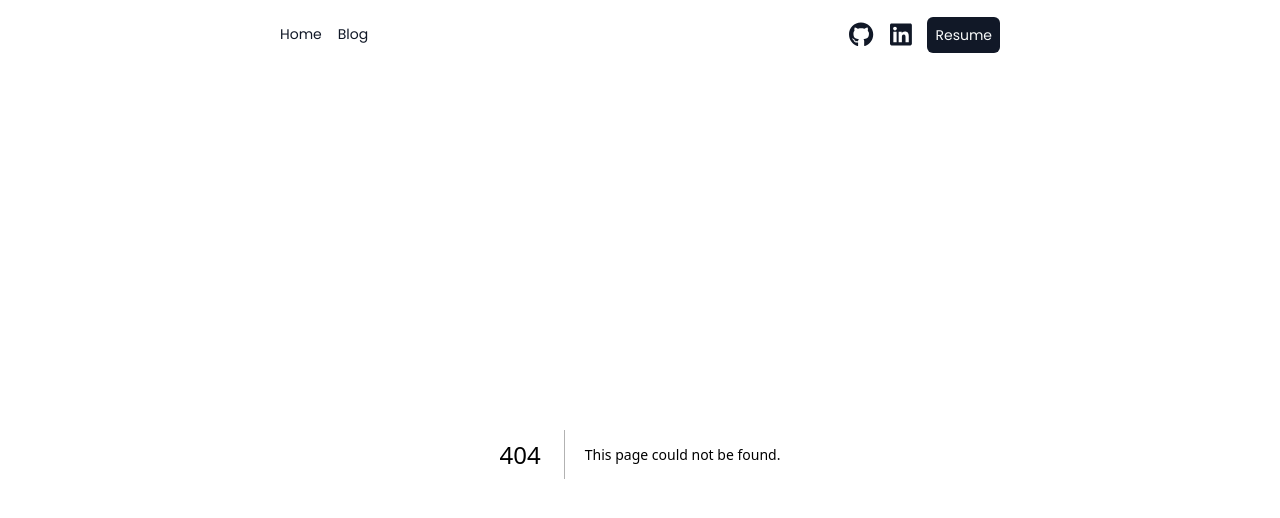
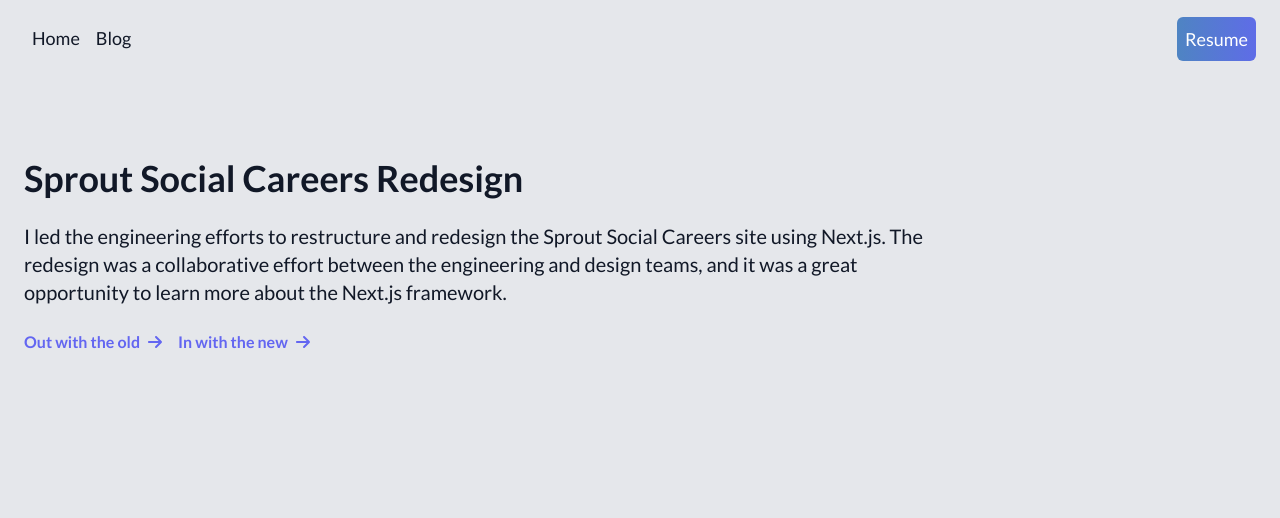
Before and after one commit to ABStein/official-blog, a Next.js app: page /projects/careers-redesign in a window 1280 px wide. Before the commit this address had no page. Shown: the top 518 px of the page. Built offline with nearby package versions, Linux system fonts and the light colour scheme.

Commit message:
optimize new layout to use grid and add a project

```diff
--- /dev/null
+++ b/app/(pages)/projects/careers-redesign/page.js
@@ -0,0 +1,50 @@
+import { FontAwesomeIcon } from '@fortawesome/react-fontawesome';
+import { faArrowRight } from '@fortawesome/free-solid-svg-icons';
+import Link from 'next/link';
+
+const project = {
+    title: 'Sprout Social Careers Redesign',
+    description: 'I led the engineering efforts to restructure and redesign the Sprout Social Careers site using Next.js. The redesign was a collaborative effort between the engineering and design teams, and it was a great opportunity to learn more about the Next.js framework.',
+    oldUrl: 'https://web.archive.org/web/20221029232535/https://sproutsocial.com/careers/',
+    newUrl: 'https://sproutsocial.com/careers/',
+};
+
+
+export default function ProjectPage({ params }) {
+    params = project
+    return (
+        <main className='py-16 lg:py-24'>
+            <div className='responsive-content-width'>
+                <div className='grid lg:grid-cols-8'>
+                    <div className='lg:col-span-6'>
+                        <h1 className='text-4xl font-semibold text-gray-900'>
+                            {params.title}
+                        </h1>
+                        <p className='text-xl text-gray-900 pt-6'>
+                            {params.description}
+                        </p>
+                        <div className='flex items-center'>
+                            <div className='pt-6 pr-4'>
+                                <Link href={params.oldUrl} className='text-indigo-500 font-semibold inline-block group' target='_blank'>
+                                    <div className='flex justify-center items-center'>
+                                        <span>Out with the old</span>
+                                        <FontAwesomeIcon icon={faArrowRight} className='text-indigo-500 ml-2 transition-transform group-hover:translate-x-1' />
+                                    </div>
+                                </Link>
+                            </div>
+
+                            <div className='pt-6 pr-4'>
+                                <Link href={params.newUrl} className='text-indigo-500 font-semibold inline-block group' target='_blank'>
+                                    <div className='flex justify-center items-center'>
+                                        <span>In with the new</span>
+                                        <FontAwesomeIcon icon={faArrowRight} className='text-indigo-500 ml-2 transition-transform group-hover:translate-x-1' />
+                                    </div>
+                                </Link>
+                            </div>
+                        </div>
+                    </div>
+                </div>
+            </div>
+        </main>
+    );
+}
--- a/app/Homepage.module.scss
+++ b/app/Homepage.module.scss
@@ -12,13 +12,30 @@
     @media #{'screen and (min-width: 30rem)'} {
         background-image: url('https://rhbyzhuaaoerydufggrk.supabase.co/storage/v1/object/sign/Images/gradient-frame.svg?token=eyJhbGciOiJIUzI1NiIsInR5cCI6IkpXVCJ9.eyJ1cmwiOiJJbWFnZXMvZ3JhZGllbnQtZnJhbWUuc3ZnIiwiaWF0IjoxNzExNDgxNzY3LCJleHAiOjE3NDMwMTc3Njd9.KyQEsYWA8DanNm-etdowOhwwdLxnqBD_tolUVlyg0LI&t=2024-03-26T19%3A36%3A07.554Z');
         background-repeat: no-repeat;
-        background-position: right calc(50% + -227px) bottom calc(50% + 425px);
-        background-size: clamp(1px, 80%, 355px) auto;
+        background-position: right calc(50% + -227px) bottom calc(50% + 650px);
+        background-size: clamp(1px, 100%, 350px) auto;
     }
     @media #{'screen and (min-width: 64rem)'} {
         background-image: url('https://rhbyzhuaaoerydufggrk.supabase.co/storage/v1/object/sign/Images/gradient-frame.svg?token=eyJhbGciOiJIUzI1NiIsInR5cCI6IkpXVCJ9.eyJ1cmwiOiJJbWFnZXMvZ3JhZGllbnQtZnJhbWUuc3ZnIiwiaWF0IjoxNzExNDgxNzY3LCJleHAiOjE3NDMwMTc3Njd9.KyQEsYWA8DanNm-etdowOhwwdLxnqBD_tolUVlyg0LI&t=2024-03-26T19%3A36%3A07.554Z');
         background-repeat: no-repeat;
-        background-position: right calc(50% + -227px) bottom calc(50% + 450px);
-        background-size: clamp(1px, 80%, 400px) auto;
+        background-position: right calc(50% + -227px) bottom calc(50% + 415px);
+        background-size: clamp(1px, 100%, 400px) auto;
     }
 }
+
+.background-animate {
+    background-size: 400%;
+    -webkit-animation: AnimationName 10s ease infinite;
+    -moz-animation: AnimationName 10s ease infinite;
+    animation: AnimationName 10s ease infinite;
+  }
+
+  @keyframes AnimationName {
+    0%,
+    100% {
+      background-position: 0% 50%;
+    }
+    50% {
+      background-position: 100% 50%;
+    }
+  }
--- a/app/components/ArticleCard/index.js
+++ b/app/components/ArticleCard/index.js
@@ -4,13 +4,13 @@
             className={`${modifier} flex flex-col overflow-hidden rounded-xl bg-clip-border h-full lg:hover:bg-gray-300 lg:hover:bg-opacity-30`}
         >
             <div className='p-6'>
-                <p className='block font-sans text-base antialiased font-normal leading-relaxed pb-4 text-indigo-500'>
+                <p className='block lg:text-lg text-base leading-relaxed pb-4 text-indigo-500'>
                     {date}
                 </p>
-                <h4 className='block font-sans text-2xl antialiased font-semibold leading-snug tracking-normal text-gray-900'>
+                <h4 className='block lg:text-xl text-lg font-semibold leading-snug tracking-normal text-gray-900'>
                     {title}
                 </h4>
-                <p className='block mt-3 font-sans text-xl antialiased font-normal leading-relaxed text-inherit text-gray-900'>
+                <p className='block lg:text-lg text-base mt-3 leading-relaxed text-inherit text-gray-900'>
                     {description}
                 </p>
             </div>
--- a/app/components/Navbar/Navbar.module.css
+++ /dev/null
@@ -1,9 +0,0 @@
-.active {
-    /* this rgb is from tailwind itself to represent indigo-500 */
-    border-bottom: 2px solid rgb(79 70 229);
-    transition: 1s;
-}
-
-.inactive {
-    border-bottom: 2px solid transparent;
-}
--- /dev/null
+++ b/app/components/Navbar/Navbar.module.scss
@@ -0,0 +1,28 @@
+.active {
+    /* this rgb is from tailwind itself to represent indigo-500 */
+    border-bottom: 2px solid rgb(79 70 229);
+    transition: 1s;
+}
+
+.inactive {
+    border-bottom: 2px solid transparent;
+}
+
+.background-animate {
+    background-size: 400%;
+    -webkit-animation: AnimationName 10s ease infinite;
+    -moz-animation: AnimationName 10s ease infinite;
+    animation: AnimationName 10s ease infinite;
+}
+
+@keyframes AnimationName {
+
+    0%,
+    100% {
+        background-position: 0% 50%;
+    }
+
+    50% {
+        background-position: 100% 50%;
+    }
+}
--- a/app/components/Navbar/index.js
+++ b/app/components/Navbar/index.js
@@ -1,25 +1,7 @@
 'use client'
 import Link from 'next/link';
 import { usePathname } from 'next/navigation'
-import styles from './Navbar.module.css';
-import { FontAwesomeIcon } from '@fortawesome/react-fontawesome';
-import {
-    faLinkedin,
-    faGithub,
-} from '@fortawesome/free-brands-svg-icons';
-
-const icons = [
-    {
-        href: 'https://github.com/ABStein',
-        icon: faGithub,
-        alt: 'Check out my Github'
-    },
-    {
-        href: 'https://www.linkedin.com/in/andrew-stein-755b8b11a',
-        icon: faLinkedin,
-        alt: 'Connect with me on LinkedIn'
-    },
-]
+import styles from './Navbar.module.scss';
 
 const links = [
     {
@@ -48,27 +30,14 @@
             <div className='flex justify-between items-center'>
                 <div className='flex flex-row'>
                     {links.map(({ href, label}) => (
-                        <Link key={href} className={`${isActive(href) ? styles['active'] : styles['inactive']} md:text-md text-sm text-gray-900 inline-block p-2 cursor-pointer`} href={href}>
+                        <Link key={href} className={`${isActive(href) ? styles['active'] : styles['inactive']} lg:text-lg md:text-base text-sm text-gray-900 inline-block p-2 cursor-pointer`} href={href}>
                             {label}
                         </Link>
                     ))}
                 </div>
-                <div className='flex items-center'>
-                    {icons.map(({icon, href, alt}, index) => (
-                        <Link
-                            href={href}
-                            className='nav-link hover:text-indigo-500 text-gray-900 text-xl px-2 py-1 '
-                            target='_blank'
-                            key={index}
-                            alt={alt}
-                        >
-                            <FontAwesomeIcon size='lg' icon={icon} />
-                        </Link>
-                    ))}
-                    <Link className='bg-gray-900 text-gray-50 hover:bg-indigo-500 hover:text-gray-50 mx-2 p-2 inline-block cursor-pointer md:text-md text-sm rounded-md nav-link' href='https://drive.google.com/file/d/1NRiEVTDCSEcLudo95zl7Nzces14OUURf/view?usp=drive_link' target='_blank' rel='noreferrer'>
-                        Resume
-                    </Link>
-                </div>
+                <Link className={`inline-block cursor-pointer lg:text-lg md:text-base text-sm rounded-md bg-gradient-to-r from-green-500 to-indigo-500 hover:from-indigo-500 hover:to-green-500 ${styles['background-animate']} p-2 text-white`} href='https://drive.google.com/file/d/1NRiEVTDCSEcLudo95zl7Nzces14OUURf/view?usp=drive_link' target='_blank' rel='noreferrer'>
+                    Resume
+                </Link>
             </div>
         </header>
     );
--- a/app/globals.scss
+++ b/app/globals.scss
@@ -52,10 +52,10 @@
     .responsive-content-width {
         @apply max-w-xl mx-auto px-4;
         @media #{'screen and (min-width: 48rem)'} {
-            @apply max-w-2xl mx-auto px-4;
+            @apply max-w-screen-md mx-auto px-4;
         }
-        @media #{'screen and (min-width: 64rem)'} {
-            @apply max-w-3xl mx-auto px-4;
+        @media #{'screen and (min-width: 1280px)'} {
+            @apply max-w-screen-xl mx-auto px-6;
         }
     }
 }
--- a/app/layout.js
+++ b/app/layout.js
@@ -1,4 +1,4 @@
-import { Poppins } from 'next/font/google';
+import { Lato } from 'next/font/google';
 import Navbar from './components/Navbar';
 import Footer from './components/Footer';
 import { Analytics } from '@vercel/analytics/react';
@@ -9,7 +9,10 @@
 import NextTopLoader from 'nextjs-toploader';
 import './globals.scss';
 
-const poppins = Poppins({weight: ['100', '200', '300', '400','500', '600', '700', '800', '900',], subsets: ['latin'], display: 'swap'});
+const lato = Lato({
+    weight: ['100', '300', '400', '700', '900'],
+    subsets: ['latin'], display: 'swap'
+})
 
 export const metadata = {
     title: 'Andrew Stein',
@@ -19,7 +22,7 @@
 export default function RootLayout({ children }) {
     return (
         <html lang='en'>
-            <body className={`${poppins.className}`}>
+            <body className={`antialiased ${lato.className}`}>
                 <NextTopLoader
                     // color is gray-900
                     color='#212121'
--- a/app/page.js
+++ b/app/page.js
@@ -1,38 +1,80 @@
 import Link from 'next/link';
+import Image from 'next/image';
 import { getPosts } from './lib/initSupabase';
 import styles from './Homepage.module.scss';
 import dateFormatter from '@/app/lib/utils/dateFormatter';
 import getLatestPosts from '@/app/lib/utils/getLatestPosts'
 import { FontAwesomeIcon } from '@fortawesome/react-fontawesome';
 import { faArrowRight } from '@fortawesome/free-solid-svg-icons';
+import {
+    faLinkedin,
+    faGithub,
+} from '@fortawesome/free-brands-svg-icons';
+
+const icons = [
+    {
+        href: 'https://github.com/ABStein',
+        icon: faGithub,
+        alt: 'Check out my Github'
+    },
+    {
+        href: 'https://www.linkedin.com/in/andrew-stein-755b8b11a',
+        icon: faLinkedin,
+        alt: 'Connect with me on LinkedIn'
+    },
+]
 
 export default async function HomePage() {
     // get all posts
     const posts = await getPosts();
-    // display latest posts
-
     // get latest posts
     const latestPosts = getLatestPosts(posts);
     return (
-        <main className={`py-16 lg:py-24 ${styles['blob-desktop']}`}>
+        <main className={`py-16 lg:py-24`}>
             <div className='responsive-content-width'>
-                <div className='max-w-2xl w-full'>
+                <div className='grid lg:grid-cols-8 md:grid-cols-6'>
+                    <div className='lg:col-span-6 md:col-span-4 pb-4'>
                         <h1 className='text-4xl font-semibold text-gray-900'>
                             Hey there! I'm <span className='text-indigo-500 font-bold'>Andrew</span>
                         </h1>
-                    <p className='text-xl text-gray-900 pt-6'>
-                        a Web Developer from Chicago, Illinois. I am passionate about building accessible, performant, and responsive web experiences, but I am even more passionate about growing and learning on this journey through the wild world of web development.
+                        <p className='lg:text-xl text-lg text-gray-900 pt-6'>
+                            A Web Developer from Chicago, Illinois. I am passionate about building accessible, performant, and responsive web experiences, but I am even more passionate about growing and learning on this journey through the wild world of web development.
                         </p>
+                        <div className='mt-2 inline-block'>
+                            {icons.map(({icon, href, alt}, index) => (
+                                <Link
+                                    href={href}
+                                    className='nav-link hover:text-indigo-500 text-gray-900 text-xl px-2 py-1 '
+                                    target='_blank'
+                                    key={index}
+                                    alt={alt}
+                                >
+                                    <FontAwesomeIcon size='lg' icon={icon} />
+                                </Link>
+                            ))}
                         </div>
-
-                <div className='pt-14 max-w-2xl'>
-                    <h2 className='text-xl font-medium my-2'>Recently posted</h2>
+                    </div>
+                    <div className='lg:col-span-2 md:col-span-2 md:block hidden'>
+                        <div className='inline-block'>
+                            <Image
+                                src='/headshot_full.png'
+                                alt='Andrew Stein'
+                                width={300}
+                                height={300}
+                                quality={100}
+                            />
+                        </div>
+                    </div>
+                </div>
+                <div className='grid gap-12 lg:grid-cols-10'>
+                    <div className='lg:col-span-7'>
+                        <h3 className={`text-xl font-semibold my-2 underline`}>Recently posted</h3>
                         <div className='my-6 mx-auto grid grid-cols-1 gap-9'>
                             {latestPosts.slice(0, 4).map((post) => (
                                 <div key={post.id} className='nav-link group border-b-gray-300 pb-4 border-b-2'>
                                     <Link href={`/blog/${post.slug}/`}>
                                         <p className='pb-4 text-gray-900'>{dateFormatter(post.created_at)}</p>
-                                    <h3 className='group-hover:text-sky-400 text-xl font-semibold'>{post.title}</h3>
+                                        <h3 className='group-hover:text-sky-600 text-lg font-semibold'>{post.title}</h3>
                                         <p className='pt-4'>
                                             {post.description}
                                         </p>
@@ -51,6 +93,25 @@
                             </div>
                         </Link>
                     </div>
+
+                    <aside className='lg:pt-14 lg:col-span-3'>
+                        <h3 className='text-xl font-semibold my-2 underline'>Check out some of my work</h3>
+                        <div className='my-6 mx-auto grid grid-cols-1 gap-9'>
+                            <div className='nav-link group border-b-gray-300 pb-4 border-b-2'>
+                                <Link href='/projects/careers-redesign'>
+                                    <h3 className='group-hover:text-sky-400 text-lg font-semibold'>Sprout Social Careers Redesign</h3>
+                                    <p className='pt-4'>
+                                        Redesigned the Sprout Social careers site using React, Next.js, and Storybook.js to create a more modern and accessible experience for job seekers.
+                                    </p>
+                                    <div className='flex items-center pt-4'>
+                                        <span>Check it out</span>
+                                        <FontAwesomeIcon icon={faArrowRight} className='text-indigo-500 ml-2 transition-transform group-hover:translate-x-1' />
+                                    </div>
+                                </Link>
+                            </div>
+                        </div>
+                    </aside>
+                </div>
             </div>
         </main>
     );
```
Also changed, not shown: 1 other file (tests, documents, lock files or other folders). Lines whose indentation alone changed are shown as unchanged.
